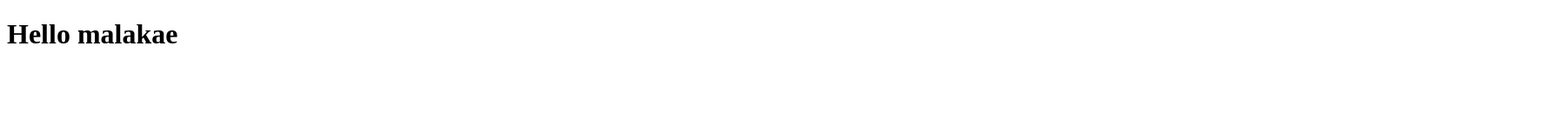
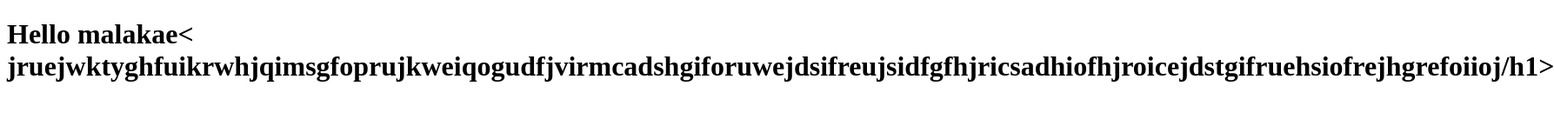
Before and after one commit to Aristotelis202/1st-atemp, a plain HTML site: page index.html in a window 1280 px wide. Shown: the whole page at 87% size, 1787 px wide, since content can reach past the window. Drawn offline with Linux system fonts and the light colour scheme.

Commit message:
Update index.html
mpoyrdes gia na dw an paizei

```diff
--- a/index.html
+++ b/index.html
@@ -8,7 +8,7 @@
     <title>Document</title>
 </head>
 <body>
-    <h1>Hello malakae</h1>
+    <h1>Hello malakae< jruejwktyghfuikrwhjqimsgfoprujkweiqogudfjvirmcadshgiforuwejdsifreujsidfgfhjricsadhiofhjroicejdstgifruehsiofrejhgrefoiioj/h1>
     <script src="index.js"></script>
 </body>
 </html>
```
